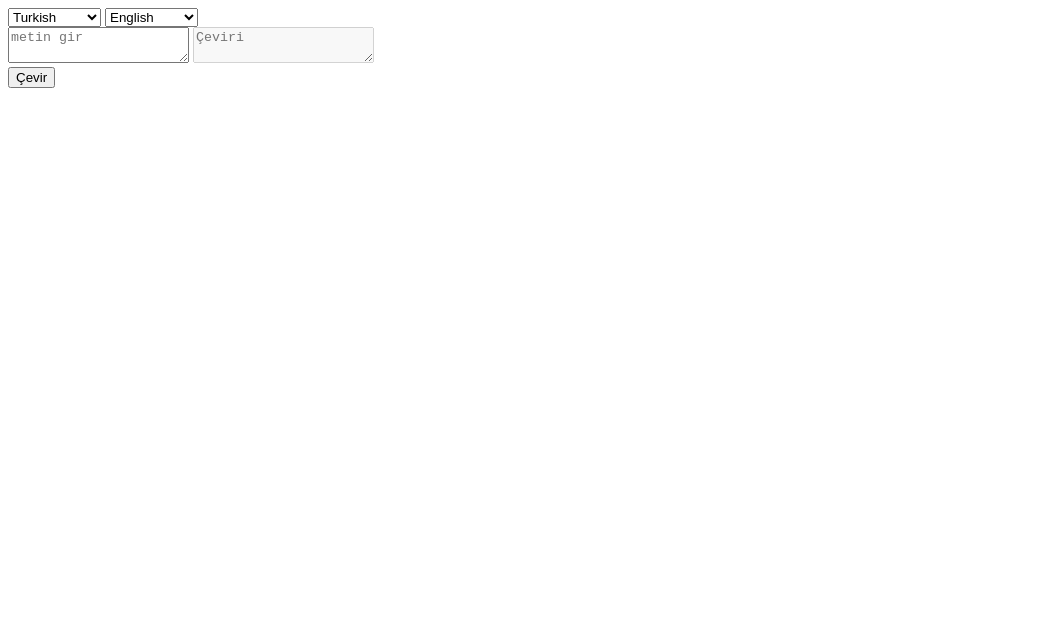
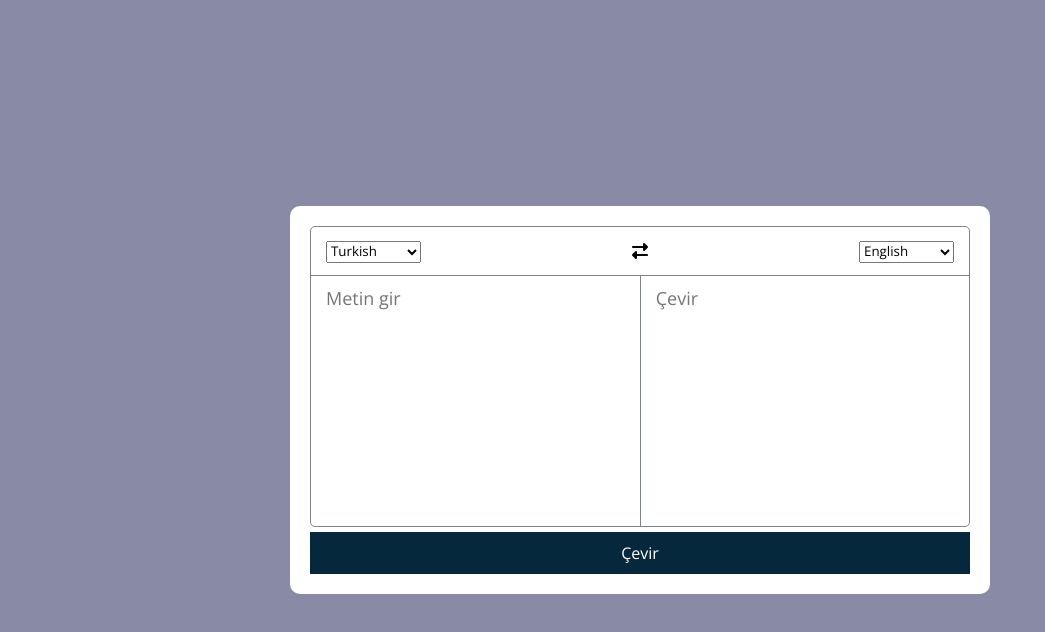
Before and after one commit to Muratcancftc/Translater-Projects, a plain HTML site: page index.html in a window 1280 px wide. Shown: the whole page, without its empty margins (0-1045 px from the left). Drawn offline with nearby package versions, Linux system fonts and the light colour scheme.

Commit message:
css ile tasarımın düzenlenmesi

```diff
--- a/index.html
+++ b/index.html
@@ -4,18 +4,33 @@
     <meta charset="UTF-8">
     <meta http-equiv="X-UA-Compatible" content="IE=edge">
     <meta name="viewport" content="width=device-width, initial-scale=1.0">
+    <link rel="stylesheet" href="https://cdnjs.cloudflare.com/ajax/libs/font-awesome/6.1.1/css/all.min.css"
+     integrity="sha512-KfkfwYDsLkIlwQp6LFnl8zNdLGxu9YAA1QvwINks4PhcElQSvqcyVLLD9aMhXd13uQjoXtEKNosOWaZqXgel0g=="
+     crossorigin="anonymous" referrerpolicy="no-referrer" />
+    <link rel="stylesheet" href="style.css">
     <title>Document</title>
 </head>
 <body>
-    <select id="from-lang"></select>
-    <select id="to-lang"></select>
-
-    <div class="text-controls">
-        <textarea  id="from-text" class="from-text" placeholder="metin gir"></textarea>
-        <textarea  id="to-text" class="too-text" placeholder="Çeviri" readonly disabled></textarea>
+    <div class="container">
+        <div class="box">
+            <ul class="controls">
+                <li class="left">
+                    <select id="from-lang"></select>
+                </li>
+                <li class="middle "><i class="fas fa-exchange-alt"></i></li>
+                <li class="right">
+                    <select id="to-lang"></select>
+                </li>
+            </ul>
+            <div class="text-controls">
+                <textarea  id="from-text" class="from-text" placeholder="Metin gir"></textarea>
+                <textarea  id="to-text" class="to-text" placeholder="Çevir" readonly disabled></textarea>
+            </div>
+       </div>
+        <button id="btnTranslate">Çevir</button>
     </div>
 
-    <button id="btnTranslate">Çevir</button>
+
 
 
     <script src="languages.js"></script>
--- /dev/null
+++ b/style.css
@@ -0,0 +1,79 @@
+@import url('https://fonts.googleapis.com/css2?family=Lato&family=Open+Sans&family=Prompt&family=Varela+Round&display=swap');
+
+* {
+    margin: 0;
+    padding: 0;
+    box-sizing: border-box;
+    font-family: 'Open Sans', sans-serif;
+}
+
+body{
+    display: flex;
+    align-items: center;
+    justify-content: center;
+    min-height: 100vh;
+    background: #898AA6;
+}
+.container {
+    width: 700px;
+    background: #fff;
+    border-radius: 10px;
+    padding: 20px;
+}
+
+.box{
+    border-radius: 5px;
+    border: 1px solid #7f8487;
+}
+
+.controls {
+    display: flex;
+    align-items: center;
+    justify-content: space-between;
+
+}
+
+ul {
+    list-style: none;
+    padding: 12px 15px;
+}
+
+.text-controls textarea {
+    height: 250px;
+    width: 100%;
+    border: none;
+    outline: none;
+    font-size: 18px;
+    border-radius: 5px;
+    background: none ;
+    padding: 10px 15px;
+    resize: none;
+}
+
+.text-controls .to-text{
+    border-left:1px solid #7f8487;
+    border-radius: 0;
+}
+
+.box .text-controls {
+    display: flex;
+    border-top: 1px solid #7f8487;
+}
+
+button {
+    background-color: #06283D;
+    border: none;
+    color:#fff;
+    padding: 10px 20px;
+    width: 100%;
+    margin-top: 5px;
+    font-size: 16px;
+    transition-duration: .4s;
+    cursor: pointer;
+}
+
+button:hover{
+    background-color: #fff;
+    color: black;
+    border: 2px solid #898AA6;
+}
```
Also changed, not shown: 1 other file.
